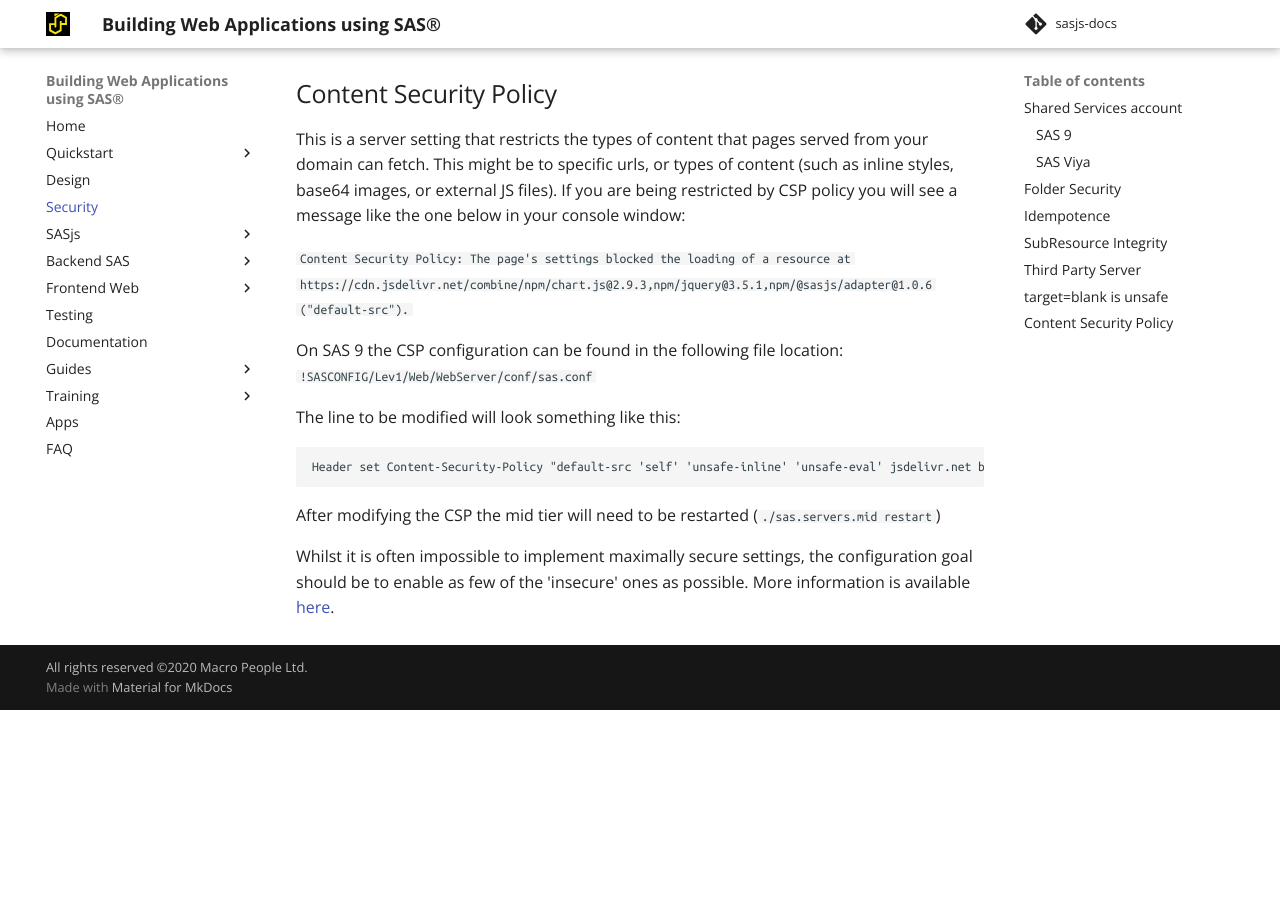
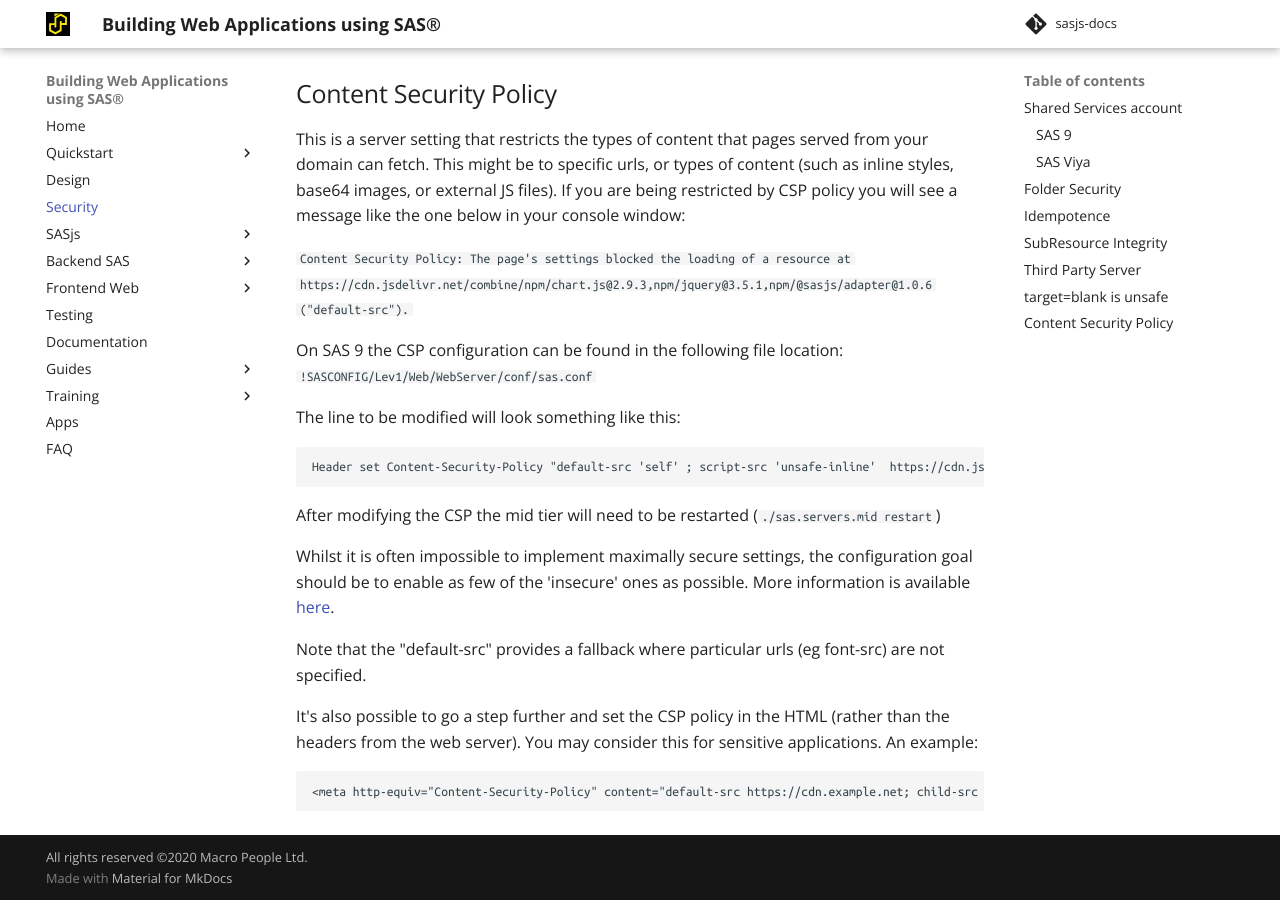
Before and after one commit to sasjs/sasjs.io, an MkDocs documentation site: the page built from docs/security.md, in a window 1280 px wide and 900 px high, scrolled down 2599 px. Built offline with MkDocs 1.6.1 and Material for MkDocs 9.7.7, drawn with Linux system fonts in a browser that asks for light colours; before the commit the page ends 3309 px from its top, so only the background shows below that.

Commit message:
csp updates

````diff
--- a/docs/security.md
+++ b/docs/security.md
@@ -79,11 +79,19 @@
 
 The line to be modified will look something like this:
 ```
-Header set Content-Security-Policy "default-src 'self' 'unsafe-inline' 'unsafe-eval' jsdelivr.net bootstrapcdn.com;font-src 'self' data: fonts.gstatic.com;style-src 'self' 'unsafe-inline' fonts.googleapis.com"
+Header set Content-Security-Policy "default-src 'self' ; script-src 'unsafe-inline'  https://cdn.jsdelivr.net https://stackpath.bootstrapcdn.com; font-src 'self' data: fonts.gstatic.com;style-src 'self' fonts.googleapis.com"
 ```
 
 After modifying the CSP the mid tier will need to be restarted (`./sas.servers.mid restart`)
 
 Whilst it is often impossible to implement maximally secure settings, the configuration goal should be to enable as few of the 'insecure' ones as possible.  More information is available [here](https://content-security-policy.com/).
 
+Note that the "default-src" provides a fallback where particular urls (eg font-src) are not specified.
+
+It's also possible to go a step further and set the CSP policy in the HTML (rather than the headers from the web server).  You may consider this for sensitive applications.  An example:
+
+```
+<meta http-equiv="Content-Security-Policy" content="default-src https://cdn.example.net; child-src 'none'; object-src 'none'">
+```
+
 <meta name="description" content="Security Considerations when building HTML5 Web Apps on SAS 9 or SAS Viya">
````
